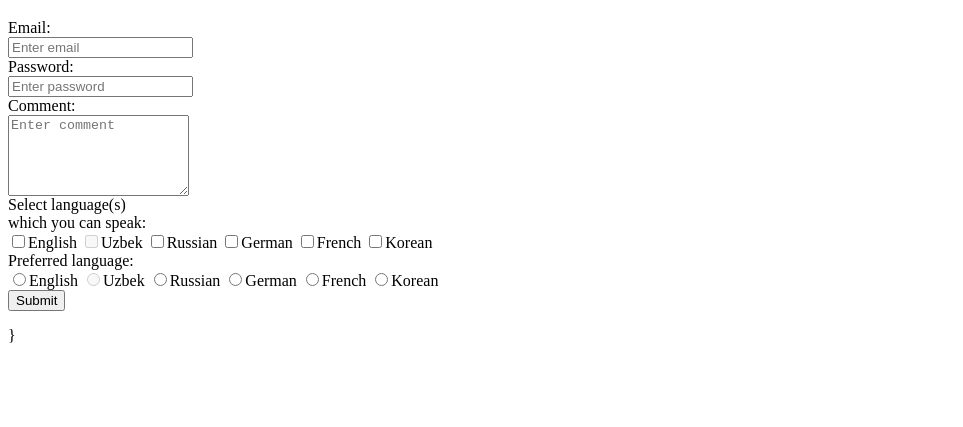
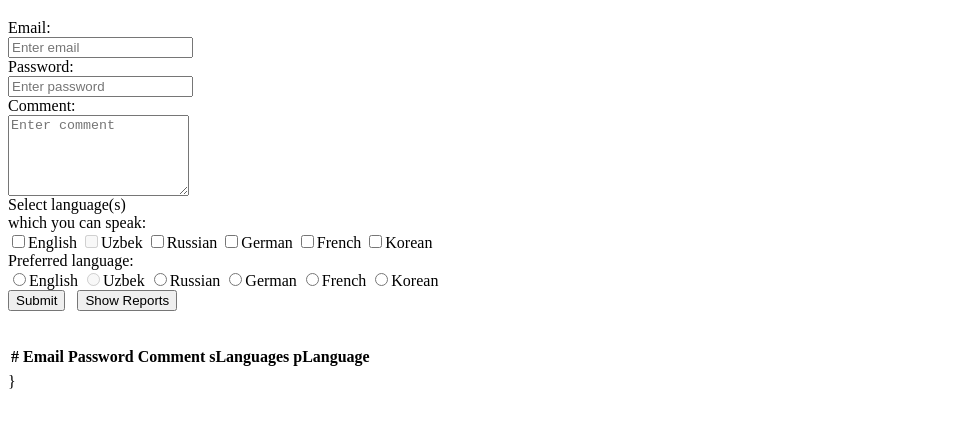
Before and after one commit to fpscala/play2, a plain HTML site: page app/views/forms/index.scala.html in a window 1280 px wide. Shown: the part 105-532 px from the top of the page, without its empty margins (0-963 px from the left). Drawn offline with Linux system fonts and the light colour scheme.

Commit message:
Get users from db

```diff
--- a/app/views/forms/index.scala.html
+++ b/app/views/forms/index.scala.html
@@ -49,8 +49,32 @@
           <label class="radio-inline"><input type="radio" name="optradio" data-bind="checked: vm.planguage" value="korean">Korean</label>
         </div>
       </div>
-      <button type="submit" class="btn btn-success" data-bind="click: vm.onSubmit">Submit</button>
+      <button type="submit" class="btn btn-success pull-right" data-bind="click: vm.onSubmit">Submit</button> &nbsp;
+      <button type="button" class="btn btn-primary" data-bind="click: vm.report">Show Reports</button>
       </form>
+      <br>
+      <table class="table table-striped table-bordered" data-bind="visible: vm.users().length > 0">
+        <thead>
+          <tr>
+            <th>#</th>
+            <th>Email</th>
+            <th>Password</th>
+            <th>Comment</th>
+            <th>sLanguages</th>
+            <th>pLanguage</th>
+          </tr>
+        </thead>
+        <tbody data-bind="foreach: vm.users()">
+          <tr>
+            <td data-bind="text: $index() + 1"></td>
+            <td data-bind="text: $data.email"></td>
+            <td data-bind="text: $data.password"></td>
+            <td data-bind="text: $data.comment"></td>
+            <td data-bind="text: $data.sLanguages"></td>
+            <td data-bind="text: $data.pLanguage"></td>
+          </tr>
+        </tbody>
+      </table>
     </div>
   </div>
 }
```
Also changed, not shown: app/assets/javascripts/registration.coffee (+15 -0 lines), 5 other files.
